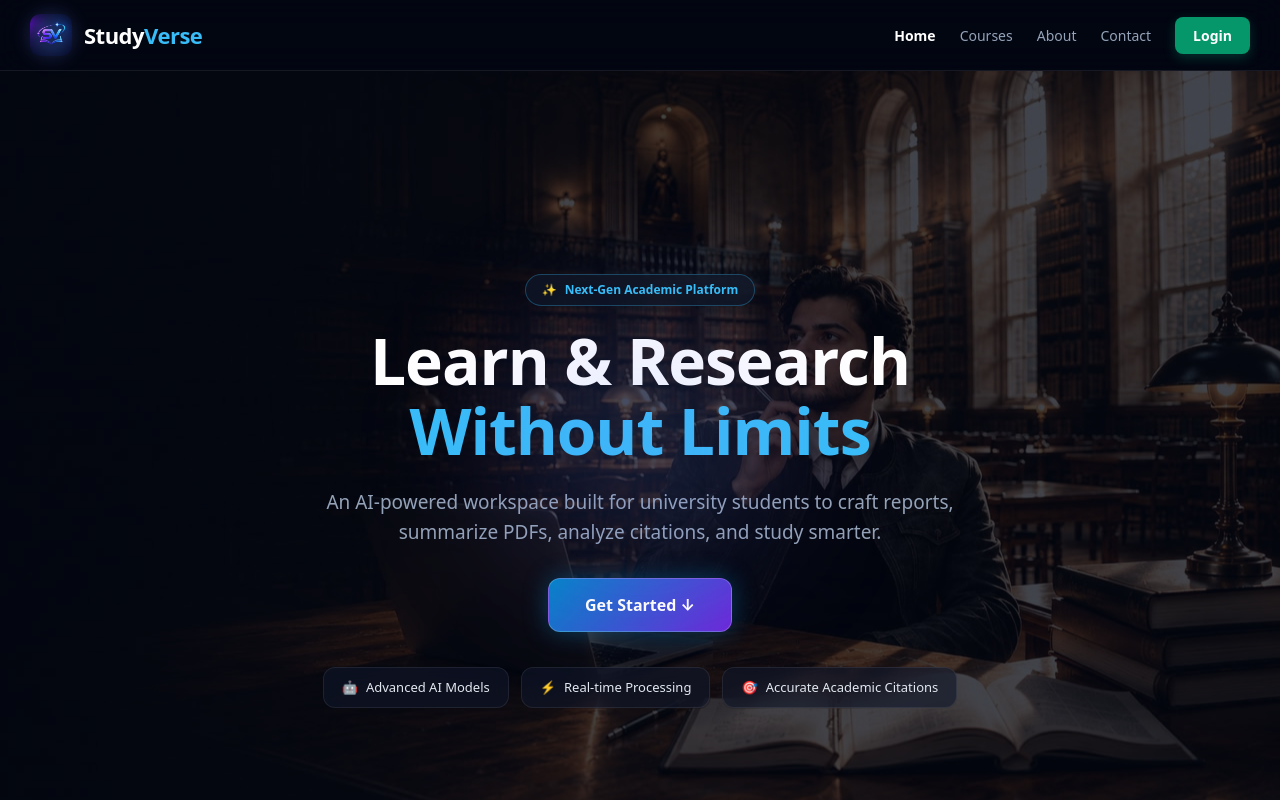
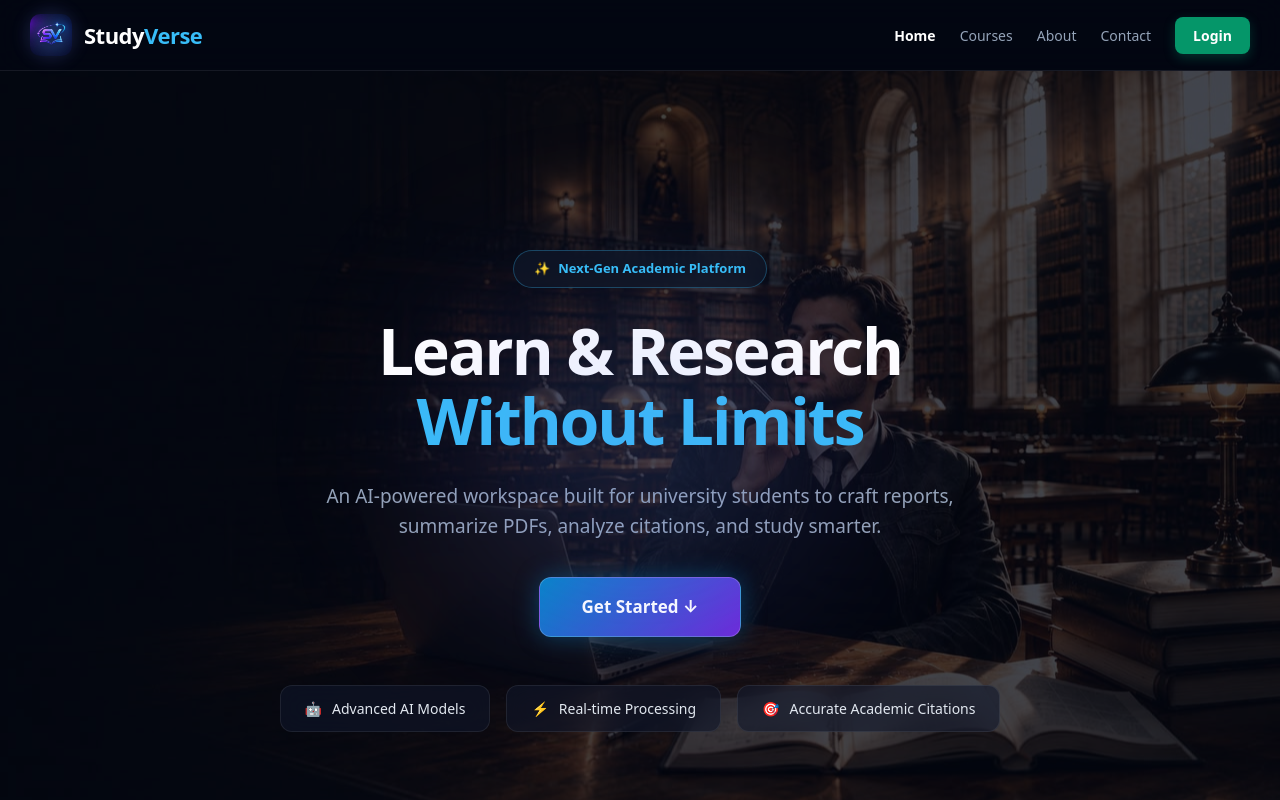
Before and after one commit to k55ww/STUDYVERSE, a Next.js app: page / in a window 1280 px wide. Shown: the top 800 px of the page. Built offline with nearby package versions, Linux system fonts and the light colour scheme.

Commit message:
Fix hero section spacing and layout on PC

```diff
--- a/app/components/Hero.tsx
+++ b/app/components/Hero.tsx
@@ -12,7 +12,7 @@ export default function Hero() {
     <section
       style={{
         position: "relative",
-        padding: "100px 15px 60px 15px",
+        padding: "140px 20px 100px 20px", // مسافات مريحة وكبيرة للـ PC حتى يرتفع النص وما يتداخل
         minHeight: "100vh",
         backgroundImage: "url('/hero.jpg')",
         backgroundSize: "cover",
@@ -23,7 +23,6 @@ export default function Hero() {
         alignItems: "center",
         justifyContent: "center",
         textAlign: "center",
-        overflow: "hidden", // لمنع أي خروج للعناصر عن حدود الشاشة أفقياً
       }}
     >
       {/* 🌑 طبقة عتمة */}
@@ -42,18 +41,18 @@ export default function Hero() {
       {/* محتوى الـ Hero */}
       <div style={{ position: "relative", zIndex: 2, maxWidth: "1000px", width: "100%" }}>
 
-        {/* 🔮 هالة ضوئية متجاوبة (تم تقليل عرضها للموبايل) */}
+        {/* 🔮 هالة ضوئية */}
         <div
           style={{
             position: "absolute",
             top: "10%",
             left: "50%",
             transform: "translateX(-50%)",
-            width: "min(400px, 90vw)",
-            height: "250px",
+            width: "550px",
+            height: "300px",
             background:
               "radial-gradient(circle, rgba(56, 189, 248, 0.2) 0%, rgba(139, 92, 246, 0.15) 50%, transparent 70%)",
-            filter: "blur(70px)",
+            filter: "blur(90px)",
             pointerEvents: "none",
           }}
         />
@@ -66,26 +65,26 @@ export default function Hero() {
             gap: "8px",
             background: "rgba(15, 23, 42, 0.7)",
             border: "1px solid rgba(56, 189, 248, 0.3)",
-            padding: "6px 16px",
+            padding: "8px 20px",
             borderRadius: "50px",
-            fontSize: "12px",
+            fontSize: "13px",
             color: "#38bdf8",
             fontWeight: "600",
-            marginBottom: "20px",
+            marginBottom: "28px",
             backdropFilter: "blur(10px)",
           }}
         >
           <span>✨</span> Next-Gen Academic Platform
         </div>
 
-        {/* 🚀 العنوان الرئيسي (متجاوب: أصغر بالموبايل وأكبر بالـ PC) */}
+        {/* 🚀 العنوان الرئيسي */}
         <h1
           style={{
-            fontSize: "clamp(36px, 7vw, 64px)",
+            fontSize: "64px",
             fontWeight: "900",
             lineHeight: "1.1",
-            letterSpacing: "-1px",
-            margin: "0 0 20px 0",
+            letterSpacing: "-2px",
+            margin: "0 0 24px 0",
             color: "#ffffff",
           }}
         >
@@ -96,13 +95,12 @@ export default function Hero() {
         {/* 📝 الوصف */}
         <p
           style={{
-            fontSize: "clamp(15px, 2vw, 19px)",
+            fontSize: "19px",
             color: "#94a3b8",
             maxWidth: "680px",
-            margin: "0 auto 30px auto",
+            margin: "0 auto 36px auto",
             lineHeight: "1.6",
             fontWeight: "400",
-            padding: "0 10px",
           }}
         >
           An AI-powered workspace built for university students to craft reports,
@@ -110,15 +108,15 @@ export default function Hero() {
         </p>
 
         {/* 🔘 زر Get Started */}
-        <div style={{ display: "flex", justifyContent: "center", marginBottom: "35px" }}>
+        <div style={{ display: "flex", justifyContent: "center", marginBottom: "48px" }}>
           <button
             onClick={scrollToTools}
             style={{
               background: "linear-gradient(135deg, #0284c7 0%, #6d28d9 100%)",
               color: "#ffffff",
-              padding: "14px 36px",
+              padding: "16px 42px",
               borderRadius: "12px",
-              fontSize: "16px",
+              fontSize: "17px",
               fontWeight: "700",
               border: "1px solid rgba(255, 255, 255, 0.2)",
               cursor: "pointer",
@@ -130,12 +128,12 @@ export default function Hero() {
           </button>
         </div>
 
-        {/* ✨ الميزات السريعة */}
+        {/* ✨ الميزات السريعة الثلاث */}
         <div
           style={{
             display: "flex",
             justifyContent: "center",
-            gap: "12px",
+            gap: "16px",
             flexWrap: "wrap",
           }}
         >
@@ -144,12 +142,12 @@ export default function Hero() {
               background: "rgba(15, 23, 42, 0.6)",
               border: "1px solid rgba(255, 255, 255, 0.08)",
               backdropFilter: "blur(12px)",
-              padding: "10px 18px",
+              padding: "12px 24px",
               borderRadius: "12px",
               display: "flex",
               alignItems: "center",
-              gap: "8px",
-              fontSize: "13px",
+              gap: "10px",
+              fontSize: "14px",
               color: "#e2e8f0",
               fontWeight: "500",
             }}
@@ -162,12 +160,12 @@ export default function Hero() {
               background: "rgba(15, 23, 42, 0.6)",
               border: "1px solid rgba(255, 255, 255, 0.08)",
               backdropFilter: "blur(12px)",
-              padding: "10px 18px",
+              padding: "12px 24px",
               borderRadius: "12px",
               display: "flex",
               alignItems: "center",
-              gap: "8px",
-              fontSize: "13px",
+              gap: "10px",
+              fontSize: "14px",
               color: "#e2e8f0",
               fontWeight: "500",
             }}
@@ -180,12 +178,12 @@ export default function Hero() {
               background: "rgba(15, 23, 42, 0.6)",
               border: "1px solid rgba(255, 255, 255, 0.08)",
               backdropFilter: "blur(12px)",
-              padding: "10px 18px",
+              padding: "12px 24px",
               borderRadius: "12px",
               display: "flex",
               alignItems: "center",
-              gap: "8px",
-              fontSize: "13px",
+              gap: "10px",
+              fontSize: "14px",
               color: "#e2e8f0",
               fontWeight: "500",
             }}
```
